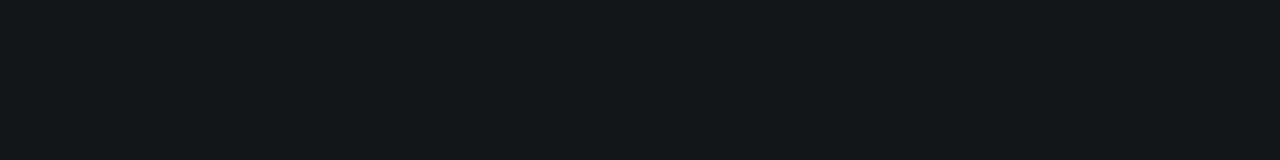
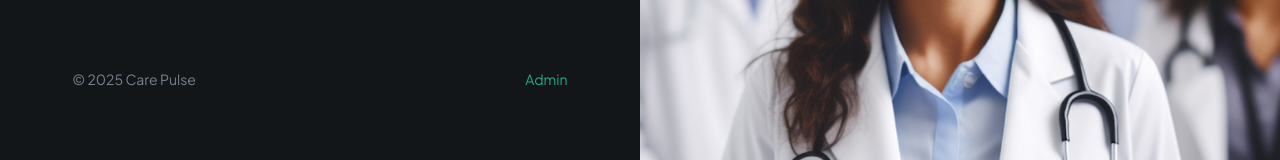
Before and after one commit to codewithsaidul/care-pulse, a Next.js app: page / in a window 1280 px wide. Shown: the part 405-565 px from the top of the page. Built offline with nearby package versions, Linux system fonts and the light colour scheme.

Commit message:
Image added on home page

```diff
--- a/app/page.tsx
+++ b/app/page.tsx
@@ -1,10 +1,13 @@
+import PatientForm from "@/components/forms/PatientForm";
 import Image from "next/image";
-
-
+import Link from "next/link";
 
 export default function Home() {
   return (
     <main className="flex h-screen max-h-screen">
+
+      {/* ============== TODO: OTP Verification ======================= */}
+
       <section className="remove-scrollbar container my-auto">
         <div className="sub-container max-w-[495px]">
           <Image
@@ -14,8 +17,28 @@
             height={1000}
             className="mb-12 h-10 w-fit"
           />
+
+          <PatientForm />
+
+          {/* Home Page */}
+          <div className="text-14-regular mt-20 flex justify-between">
+            <p className="justify-items-end text-dark-600 xl:text-left">
+              &copy; 2025 Care Pulse
+            </p>
+            <Link href="/?admin=true" className="text-green-500">
+              Admin
+            </Link>
+          </div>
         </div>
       </section>
+
+      <Image
+        src="/assets/images/onboarding-img.png"
+        alt="onboarding image"
+        width={1000}
+        height={1000}
+        className="side-img max-w-[50%]"
+      />
     </main>
   );
 }
```
Lines whose indentation alone changed are shown as unchanged.
